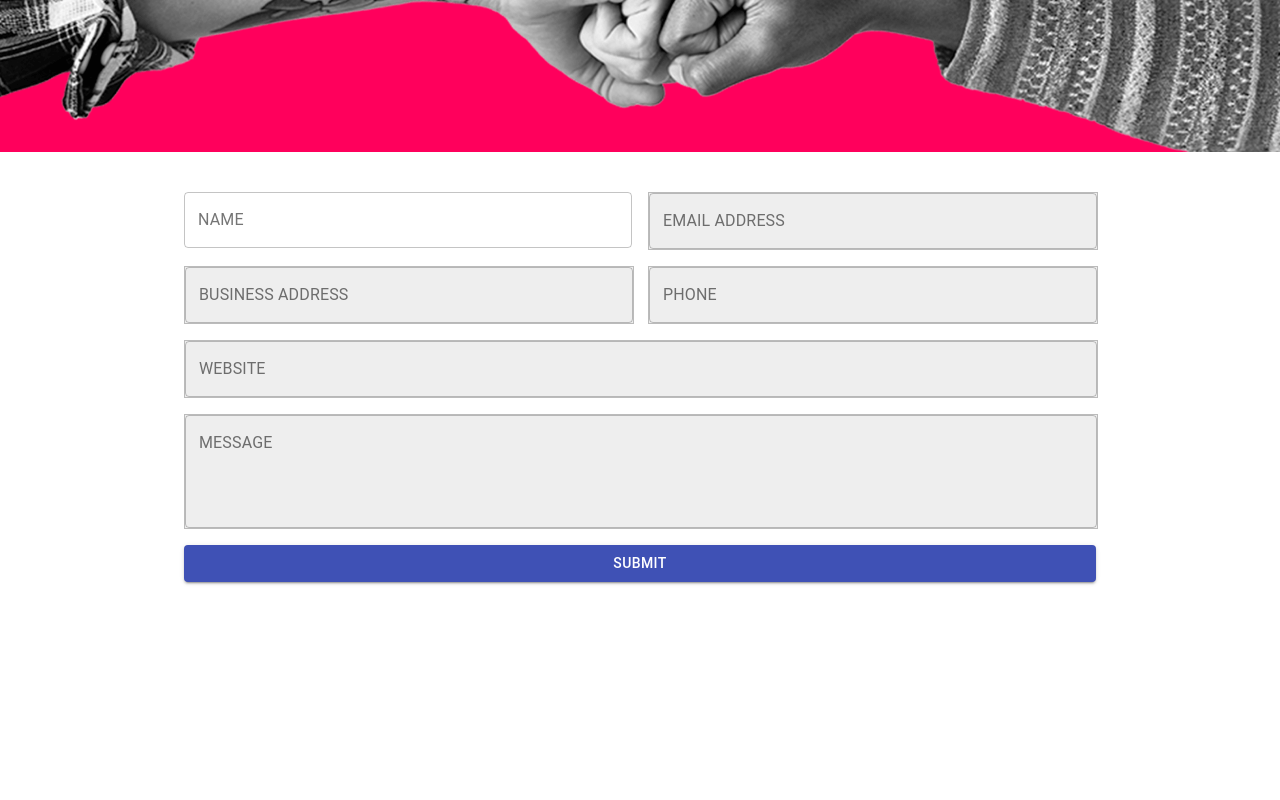
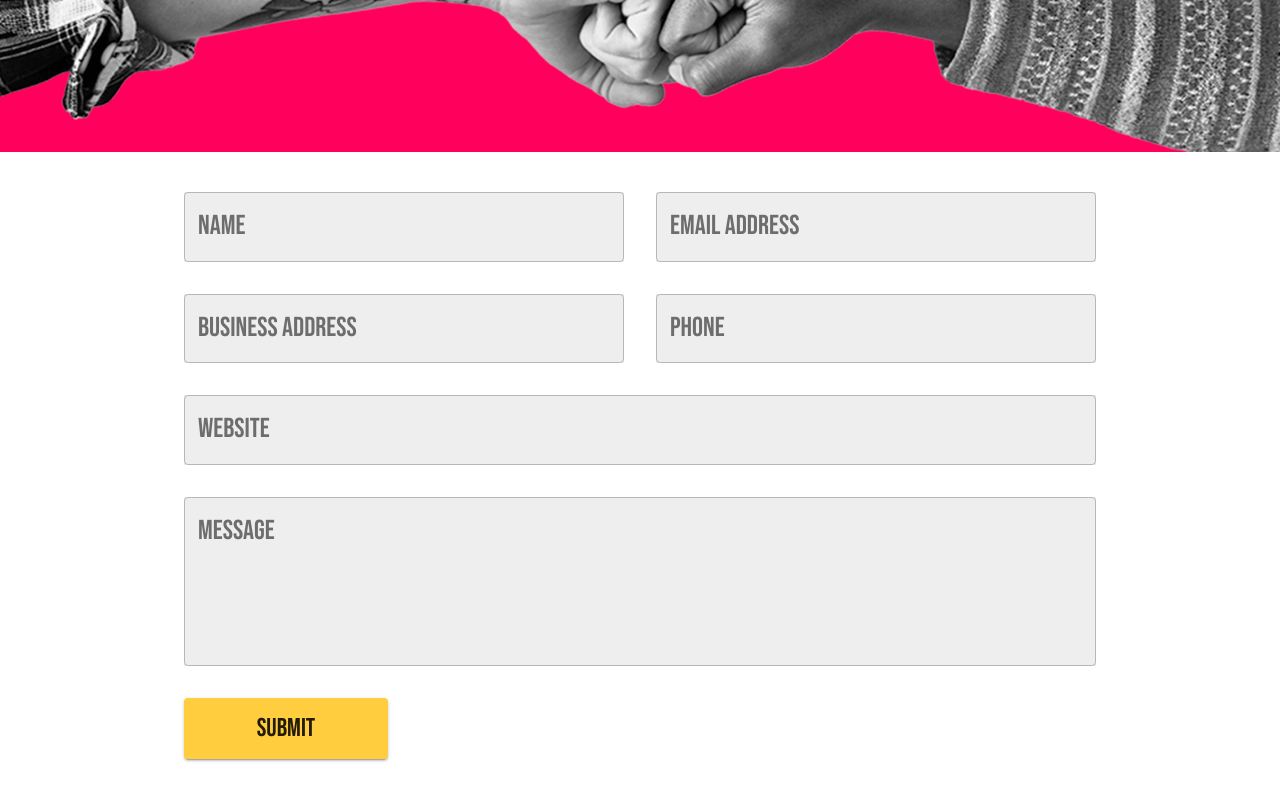
Before and after one commit to MuhammadOsama169/SuperKick-Branding, a React (Create React App) app: page /contact in a window 1280 px wide. Shown: the part 568-1368 px from the top of the page. Before the commit the page ends 1214 px from the top, so only its background shows below. Built offline with nearby package versions, Linux system fonts and the light colour scheme.

Commit message:
Form page completed

```diff
--- a/src/Components/Page4/ContactForm.js
+++ b/src/Components/Page4/ContactForm.js
@@ -1,7 +1,7 @@
 import React from 'react'
 import { Formik, Form } from 'formik';
 import * as Yup from 'yup';
-import { ThemeProvider, createTheme } from '@mui/material/styles';
+import { ThemeProvider, createTheme  } from '@material-ui/core';
 import { makeStyles } from '@material-ui/core/styles';
 import {
   Container,
@@ -11,26 +11,36 @@ import {
 import Textfield from './FormsUI/TextField';
 import Button from './FormsUI/Button'
 
+
+const theme = createTheme ({
+
+  typography: {
+     fontFamily: 'Bebas Neue',
+     fontSize:24,
+   },
+   palette: {
+    primary:{
+      main:'#FFCD3D',
+
+    }
+
+  },
+})
+
 const useStyles = makeStyles((theme) => ({
   formWrapper: {
     marginTop: theme.spacing(5),
     marginBottom: theme.spacing(8),
+
   },
-  Text: {
-    backgroundColor: '#eee',
-    border: '1px solid #bbb',
+  textBackground: {
+    backgroundColor:'#eee',
   },
+
+
 }));
 
-const theme = createTheme({
-  typography: {
-    allVariants: {
-      fontFamily: 'Bebas Neue',
-      fontSize: 50,
-      color: '#999',
-    },
-  },
-});
+
 
 const INITIAL_FORM_STATE = {
   email:'',
@@ -56,10 +66,11 @@ const ContactForm = () => {
   const classes = useStyles();
 
   return (
-    <Grid container theme={theme} >
-      <Grid item xs={12}>
+    <ThemeProvider theme={theme} >
+      <Grid container  >
+        <Grid item md={12}>
           <Container maxWidth='md'>
-          <div className={classes.formWrapper} >
+            <div className={classes.formWrapper}  >
 
               <Formik
                 initialValues={{
@@ -70,49 +81,49 @@ const ContactForm = () => {
                   console.log(values);
                 }}
               >
-              <Form>
+                <Form  >
 
-                <Grid container spacing={2} >
+                  <Grid container spacing={4}  >
 
-                  <Grid item xs={6} >
-                    <Textfield className={classes.Text && theme}
+                    <Grid item md={6} xs={12} >
+                      <Textfield className={classes.textBackground}
                         name='name'
                         label='NAME'
                       />
                     </Grid>
 
-                  <Grid item xs={6}>
-                    <Textfield className={classes.Text}
+                    <Grid item md={6}  xs={12}>
+                      <Textfield className={classes.textBackground}
                         name='email'
                         label='EMAIL ADDRESS'
                       />
                     </Grid>
 
 
-                  <Grid item xs={6}>
-                    <Textfield className={classes.Text }
+                    <Grid item md={6}  xs={12} >
+                      <Textfield className={classes.textBackground}
                         name='business'
                         label='BUSINESS ADDRESS'
                       />
                     </Grid>
 
-                  <Grid item xs={6}>
-                    <Textfield className={classes.Text}
+                    <Grid item md={6}  xs={12} >
+                      <Textfield className={classes.textBackground}
                         name='phone'
                         label='PHONE'
                       />
                     </Grid>
 
 
-                  <Grid item xs={12}>
-                    <Textfield className={classes.Text}
+                    <Grid item md={12} xs={12}>
+                      <Textfield className={classes.textBackground}
                         name='website'
                         label='WEBSITE'
                       />
                     </Grid>
 
-                  <Grid item xs={12} >
-                    <Textfield className={classes.Text}
+                    <Grid item md={12} xs={12}>
+                      <Textfield className={classes.textBackground}
                         name='message'
                         label='MESSAGE'
                         multiline={true}
@@ -120,11 +131,13 @@ const ContactForm = () => {
                       />
                     </Grid>
 
-                  <Grid item xs={12}>
-                      <Button>
+                    <Grid item md={3} xs={12} >
+{/* Button sizing in FormsUI/Button.js */}
+                        <Button >
                           SUBMIT
                         </Button>
                     </Grid>
+
 
                   </Grid>
 
@@ -135,6 +148,7 @@ const ContactForm = () => {
           </Container>
         </Grid>
       </Grid>
+    </ThemeProvider>
   );
 };
 
--- a/src/Components/Page4/FormsUI/Button.js
+++ b/src/Components/Page4/FormsUI/Button.js
@@ -19,7 +19,7 @@ const ButtonWrapper = ({
         onClick:handleSubmit
  }
     return(
-        <Button {...configButton}>
+        <Button {...configButton} size="large">
             {children}
         </Button>
     );
--- a/src/Components/Styles/Page4/CoverP4.styled.js
+++ b/src/Components/Styles/Page4/CoverP4.styled.js
@@ -9,15 +9,17 @@ export const MainContainer = styled.div`
     margin:auto;
 
     @media screen and (max-width:900px) {
-        height:30vh;
+        height:50vh;
+    }
+    @media screen and (max-width:600px) {
+        height:40vh;
     }
 `;
 
 export const TopContainer = styled.div`
     position: absolute;
-
-    padding:10px;
     width:100%;
+    padding-top:60px;
     margin:auto;
     display: flex;
     flex-direction:column;
@@ -28,7 +30,7 @@ text-align:center;
     @media screen and (max-width: 900px) {
         height:25vh;
         display: flex;
-        align-items: flex-start;
+        padding-top:5px;
 
     }
 `;
@@ -45,13 +47,13 @@ export const ImageContainer = styled.div`
     @media screen and (max-width: 900px) {
         background-size: contain;
         display: flex;
-        align-items: flex-end;
+        align-items: flex-start;
 
     }
     @media screen and (max-width: 650px) {
         background-size: contain;
         display: flex;
-        align-items: flex-end;
+        align-items: flex-start;
 
     }
 
@@ -83,9 +85,9 @@ export const Text = styled.div`
     color: #FFFFFF;
 
     @media screen and (max-width: 900px) {
-        font-size: 64px;
+        font-size: 28px;
     }
     @media screen and (max-width: 490px) {
-        font-size: 44px;
+        font-size: 25px;
     }
 `;
```
Lines whose indentation alone changed are shown as unchanged.
